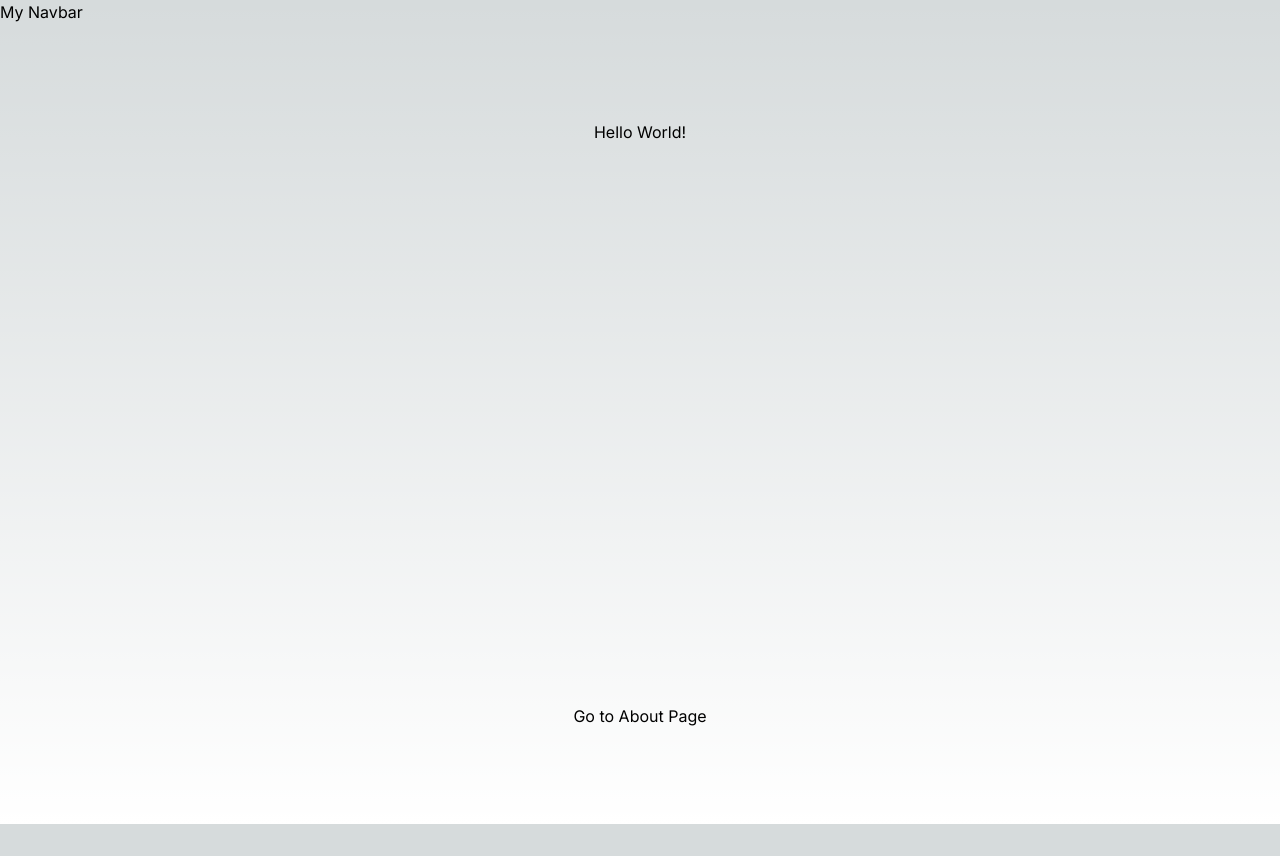
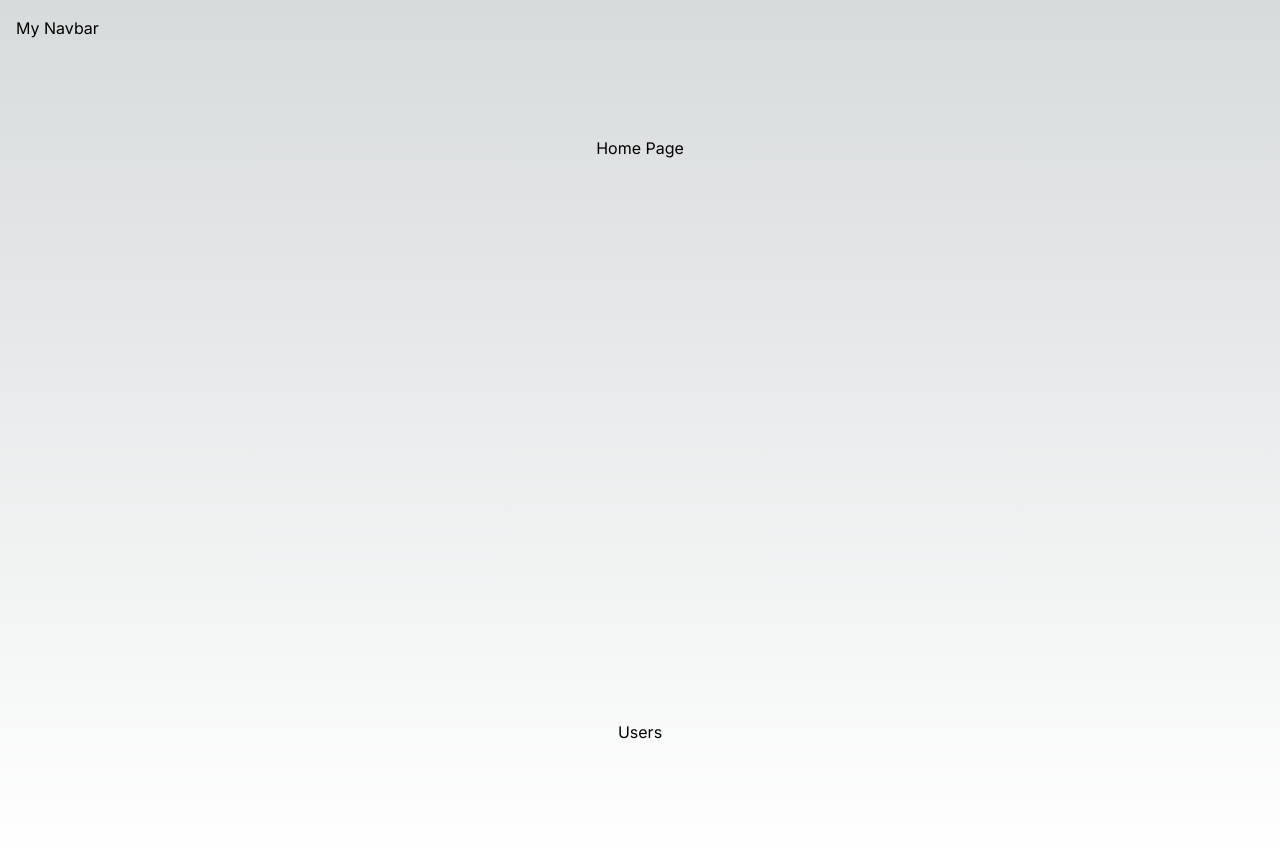
Before and after one commit to Buyaki01/swimming-blog-nextjs, a Next.js app: page / in a window 1280 px wide. Before the commit the page ends 824 px from the top, so only its background shows below. Built offline with nearby package versions, Linux system fonts and the light colour scheme.

Commit message:
Remove the About folder, Update app/page.tsx

```diff
--- a/app/about/layout.tsx
+++ /dev/null
@@ -1,14 +0,0 @@
-export default function AboutLayout({
-  children,
-}: {
-  children: React.ReactNode
-}) {
-  return (
-    <>
-      <nav>About Navbar</nav>
-      <main>
-        {children}
-      </main>
-    </>
-  )
-}
--- a/app/about/page.tsx
+++ /dev/null
@@ -1,10 +0,0 @@
-import Link from "next/link"
-
-export default function About() {
-  return (
-    <>
-      <h1>About</h1>
-      <Link href="/">Link to Home Page</Link>
-    </>
-  )
-}
--- a/app/globals.css
+++ b/app/globals.css
@@ -24,4 +24,5 @@
       rgb(var(--background-end-rgb))
     )
     rgb(var(--background-start-rgb));
+    padding: 1rem;
 }
--- a/app/page.tsx
+++ b/app/page.tsx
@@ -1,11 +1,12 @@
-import Image from 'next/image'
 import Link from 'next/link'
 
 export default function Home() {
   return (
     <main className="flex min-h-screen flex-col items-center justify-between p-24">
-      <h1>Hello World!</h1>
-      <Link href="/about">Go to About Page</Link>
+      <h1>Home Page</h1>
+      <p>
+        <Link href="/users">Users</Link>
+      </p>
     </main>
   )
 }
```
